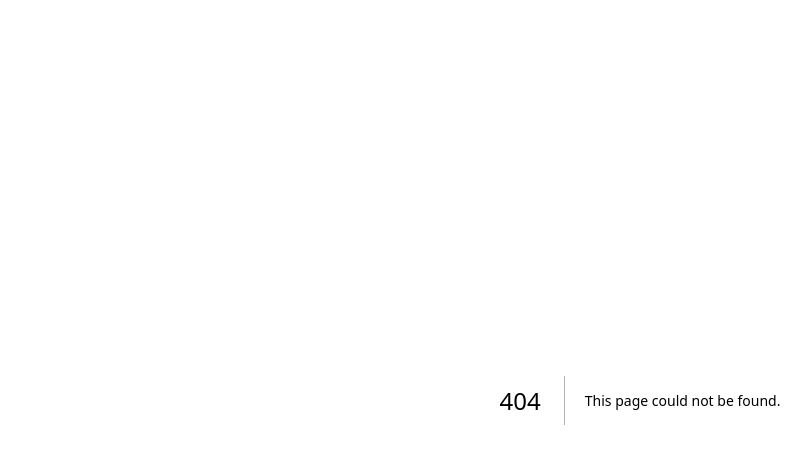
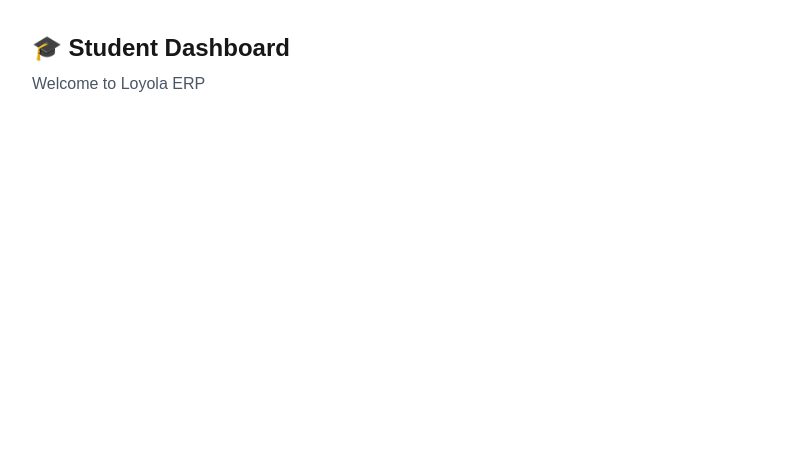
Before and after one commit to JWS-Technology/loyola-frontend, a Next.js app: page /student/dashboard in a window 1280 px wide. Before the commit this address had no page. Shown: the top 464 px of the page, without its empty margins (0-811 px from the left). Built offline with nearby package versions, Linux system fonts and the light colour scheme.

Commit message:
feat: student dashborad

```diff
--- /dev/null
+++ b/app/student/dashboard/page.tsx
@@ -0,0 +1,10 @@
+"use client";
+
+export default function StudentDashboard() {
+    return (
+        <div className="p-8">
+            <h1 className="text-2xl font-bold">🎓 Student Dashboard</h1>
+            <p className="mt-2 text-gray-600">Welcome to Loyola ERP</p>
+        </div>
+    );
+}
```
